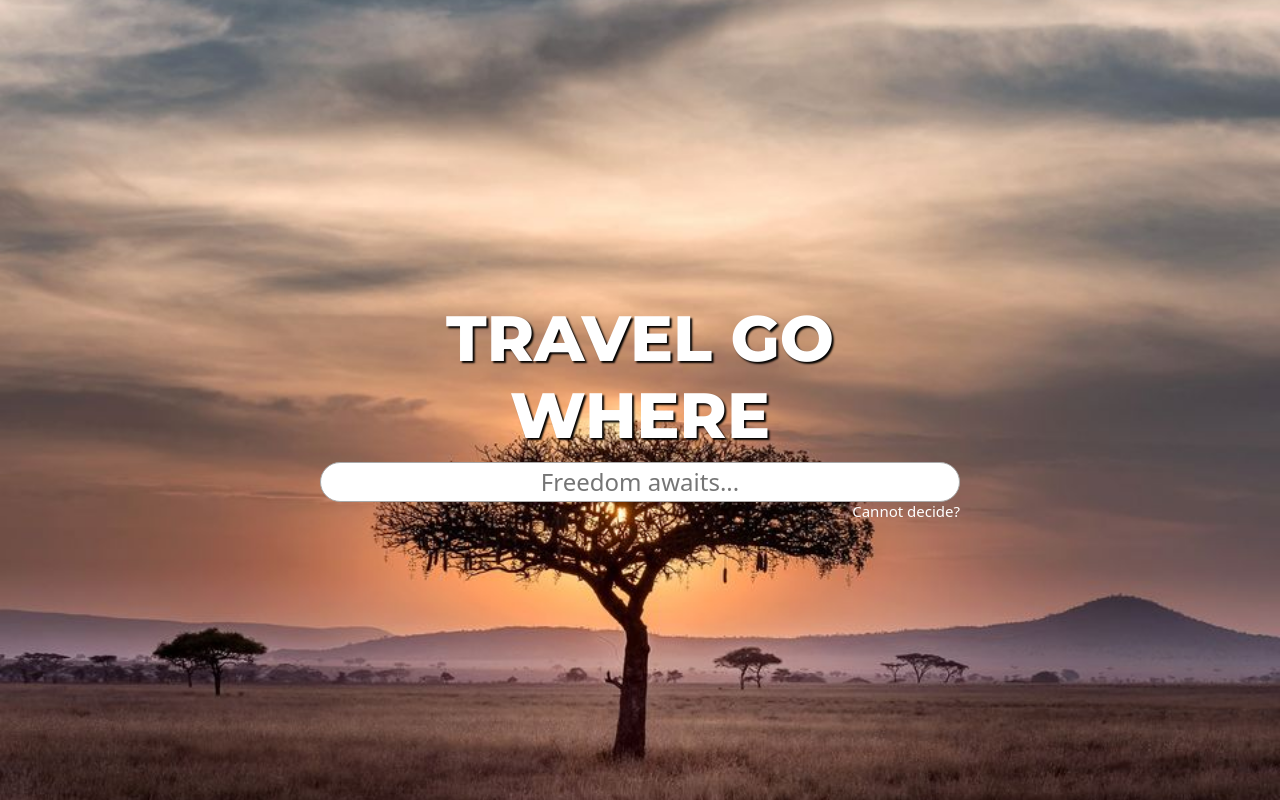
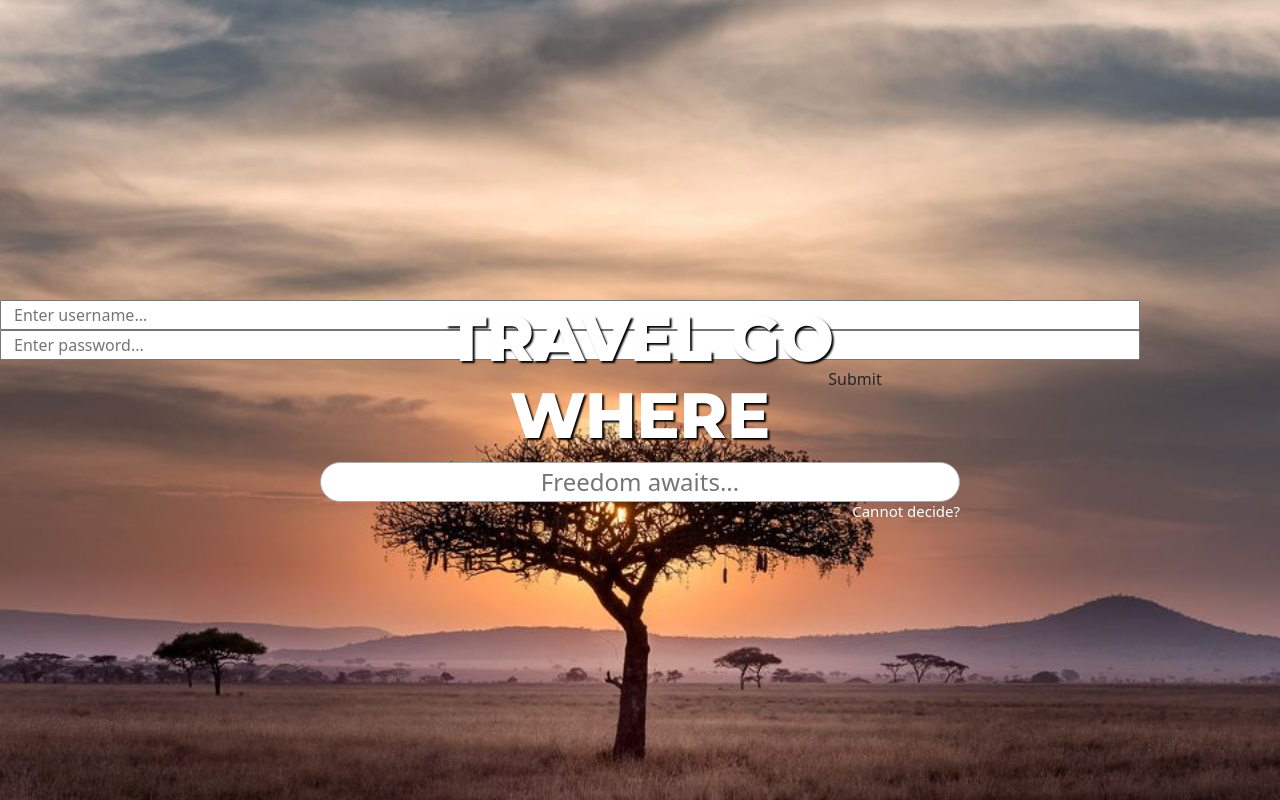
Before and after one commit to SherwinKhoo/travel-go-where, a React (Create React App) app in the folder frontend/: page / in a window 1280 px wide. Built offline with nearby package versions, Linux system fonts and the light colour scheme; a web font is replaced by a local one.

Commit message:
updates to router

```diff
--- a/frontend/src/App.js
+++ b/frontend/src/App.js
@@ -2,11 +2,14 @@ import React, { useState, Suspense } from "react";
 import { Route, Navigate, Routes, useNavigate } from "react-router-dom";
 import LandingPage from "./components/landing_page/LandingPage";
 import MainThread from "./components/country_threads/MainThread";
+import LoginPage from "./components/login/LoginPage";
 
 const App = () => {
   const [searchCountry, setSearchCountry] = useState("");
 
   return (
+    <>
+      <LoginPage />
       <main>
         <Routes>
           <Route
@@ -19,6 +22,7 @@ const App = () => {
           ></Route>
         </Routes>
       </main>
+    </>
   );
 };
 
```
Lines whose indentation alone changed are shown as unchanged.
